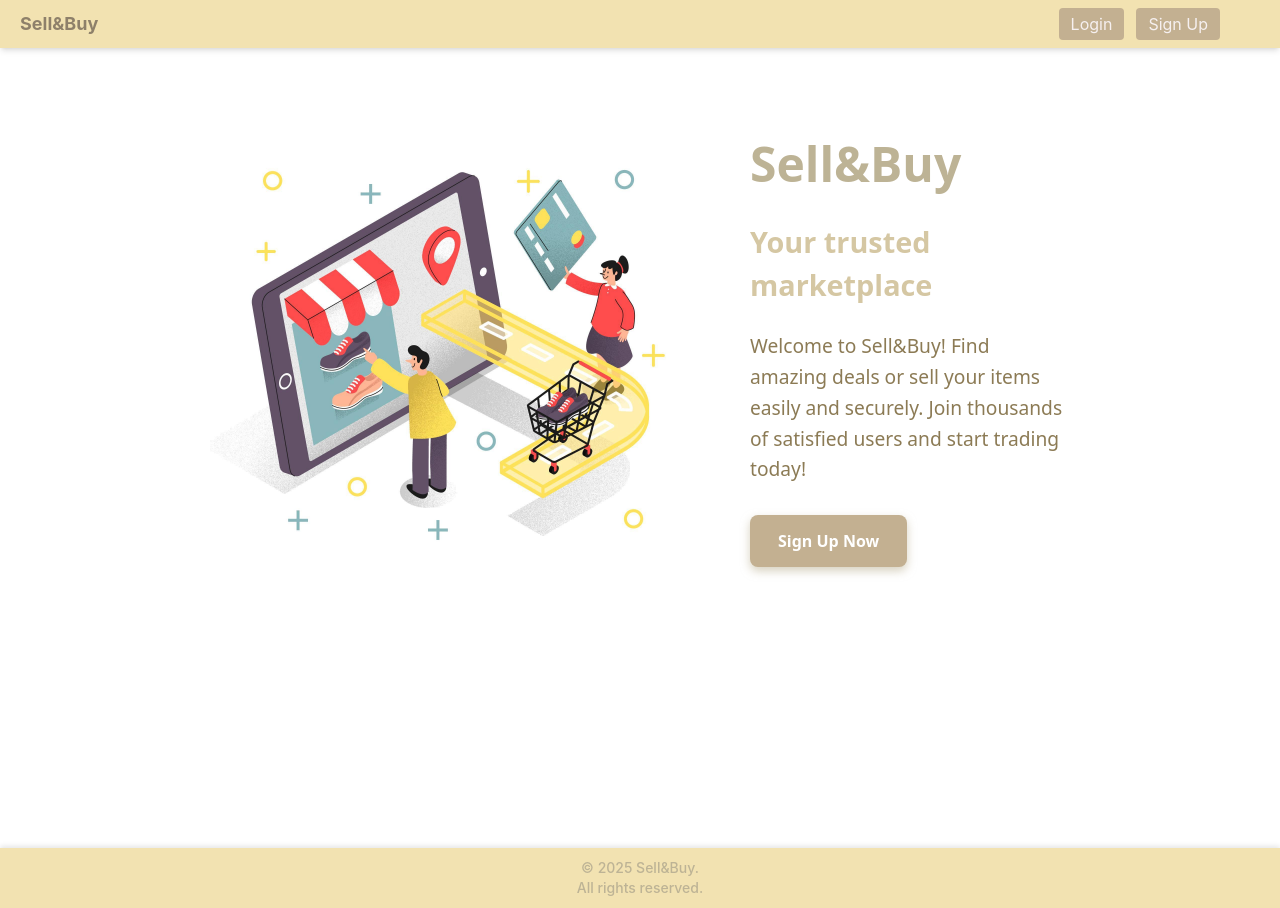
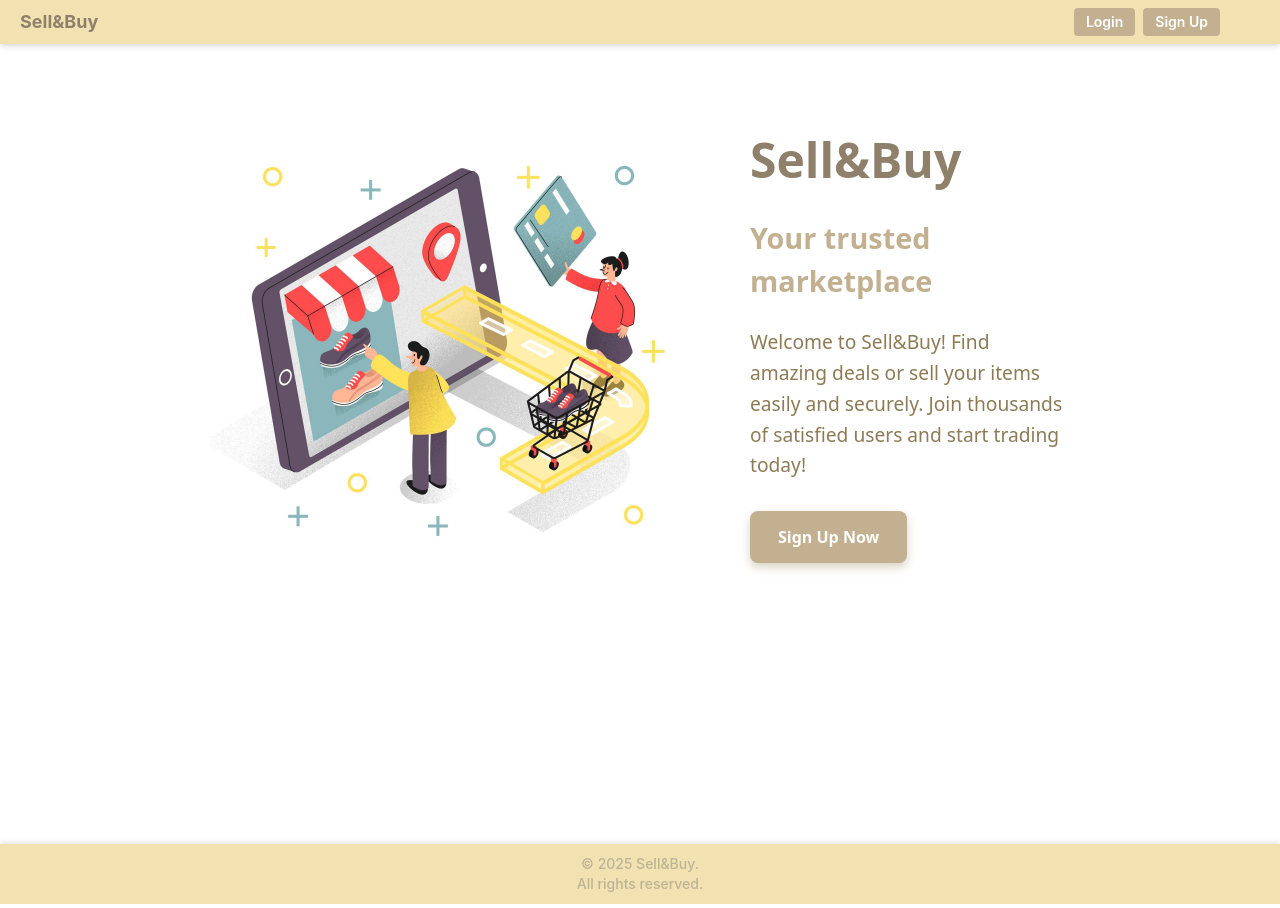
Before and after one commit to kristinamilosevic/intern-shop, a React (Create React App) app in the folder frontend/internshop-frontend/: page / in a window 1280 px wide. Built offline with nearby package versions, Linux system fonts and the light colour scheme; no server answers.

Commit message:
style changes

```diff
--- a/frontend/internshop-frontend/src/components/AdsTable.tsx
+++ b/frontend/internshop-frontend/src/components/AdsTable.tsx
@@ -107,7 +107,7 @@ const AdTable: React.FC<AdTableProps> = ({ currentUserId, onEdit }) => {
       />
 
       <table className="min-w-full border border-[#D5C7A3] bg-[#F6F0F0] shadow rounded-lg">
-        <thead className="bg-[#F2E2B1] text-[#5C533F]">
+        <thead className="bg-[#F2E2B1] text-[#8E806A]">
           <tr>
             {tableColumns.map((col) => (
               <th key={col.value} className="p-3 text-left">
--- a/frontend/internshop-frontend/src/components/Home.tsx
+++ b/frontend/internshop-frontend/src/components/Home.tsx
@@ -21,7 +21,7 @@ const Home: React.FC = () => {
         const userId = await fetchUserIdByUsername(username);
         setCurrentUserId(userId);
       } catch (error) {
-        console.error("Greška pri dohvatanju ID-ja korisnika:", error);
+        console.error("Error fetching user ID:", error);
       } finally {
         setLoading(false);
       }
--- a/frontend/internshop-frontend/src/components/Navbar.tsx
+++ b/frontend/internshop-frontend/src/components/Navbar.tsx
@@ -87,18 +87,22 @@ const Navbar: React.FC = () => {
               </>
             ) : (
               <>
-                <a
-                  href="/login"
-                  className="bg-[#C3B091] text-[#F6F0F0] px-3 py-1 rounded no-underline hover:bg-[#b0a67e] transition"
-                >
-                  Login
-                </a>
-                <a
-                  href="/register"
-                  className="bg-[#C3B091] text-[#F6F0F0] px-3 py-1 rounded no-underline hover:bg-[#b0a67e] transition"
-                >
-                  Sign Up
-                </a>
+                <div className="flex gap-2">
+                  <Button
+                    variant="primary"
+                    size="small"
+                    onClick={() => navigate("/login")}
+                  >
+                    Login
+                  </Button>
+                  <Button
+                    variant="primary"
+                    size="small"
+                    onClick={() => navigate("/register")}
+                  >
+                    Sign Up
+                  </Button>
+                </div>
               </>
             )}
           </div>
--- a/frontend/internshop-frontend/src/components/Pagination.tsx
+++ b/frontend/internshop-frontend/src/components/Pagination.tsx
@@ -7,7 +7,11 @@ interface PaginationProps {
   onPageChange: (page: number) => void;
 }
 
-const Pagination: React.FC<PaginationProps> = ({ currentPage, totalPages, onPageChange }) => {
+const Pagination: React.FC<PaginationProps> = ({
+  currentPage,
+  totalPages,
+  onPageChange,
+}) => {
   return (
     <div className="mt-4 flex justify-center space-x-2">
       <Button
@@ -19,20 +23,20 @@ const Pagination: React.FC<PaginationProps> = ({ currentPage, totalPages, onPage
       >
         Previous
       </Button>
+
       {[...Array(totalPages)].map((_, i) => (
         <Button
           key={i}
           size="small"
+          variant={currentPage === i ? "primary" : "secondary"}
           onClick={() => onPageChange(i)}
-        className={`${
-        currentPage === i
-            ? "bg-[#5C533F] text-white font-bold"
-            : "bg-[#F2E2B1] text-[#5C533F] hover:bg-[#D5C7A3]"
-        }`}
+          disabled={currentPage === i}
+          className={currentPage === i ? "font-bold opacity-100" : ""}
         >
           {i + 1}
         </Button>
       ))}
+
       <Button
         variant="primary"
         size="small"
--- a/frontend/internshop-frontend/src/components/WelcomePage.tsx
+++ b/frontend/internshop-frontend/src/components/WelcomePage.tsx
@@ -18,8 +18,8 @@ const WelcomePage: React.FC = () => {
         className="w-[500px] h-auto object-cover flex-shrink-0"
       />
       <div className="flex-1 text-left text-[#5C533F]">
-        <h1 className="text-[3rem] mb-[20px] font-bold text-[#BDB395]">Sell&Buy</h1>
-        <p className="text-[1.8rem] mb-[25px] font-semibold text-[#D5C7A3]">
+        <h1 className="text-[3rem] mb-[20px] font-bold text-[#8E806A]">Sell&Buy</h1>
+        <p className="text-[1.8rem] mb-[25px] font-semibold text-[#C3B091]">
           Your trusted marketplace
         </p>
         <p className="text-[1.2rem] leading-[1.6] mb-[30px] text-[#8C7B55]">
```
Lines whose indentation alone changed are shown as unchanged.
